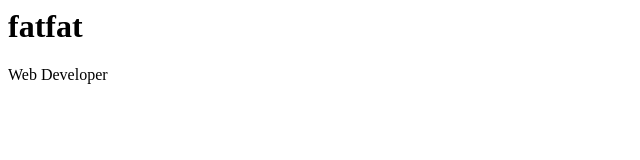
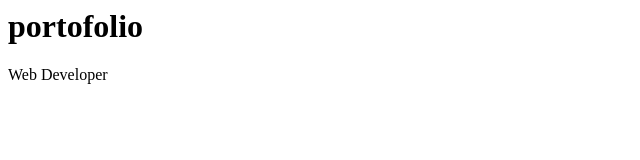
Before and after one commit to fatanfathirilhaq-cmd/portofolio, a plain HTML site: page index.html in a window 1280 px wide. Shown: the whole page, without its empty margins (0-640 px from the left). Drawn offline with Linux system fonts and the light colour scheme.

Commit message:
Update index.html

```diff
--- a/index.html
+++ b/index.html
@@ -4,7 +4,7 @@
   <link rel="stylesheet" href="style.css">
 </head>
 <body>
-  <h1>fatfat</h1>
+  <h1>portofolio</h1>
   <p>Web Developer</p>
 </body>
 </html>
```
